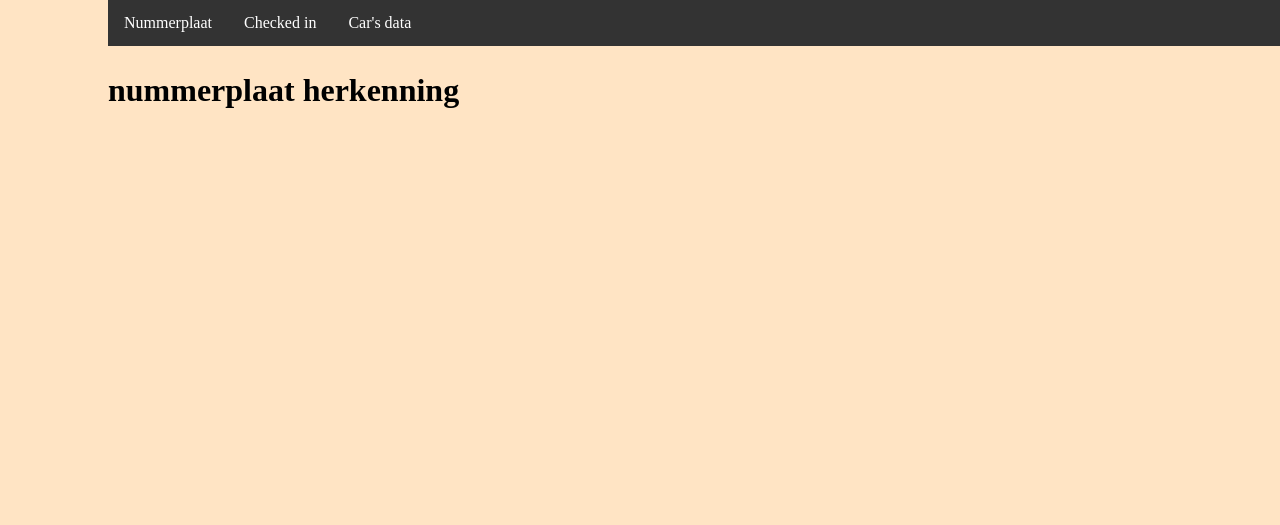
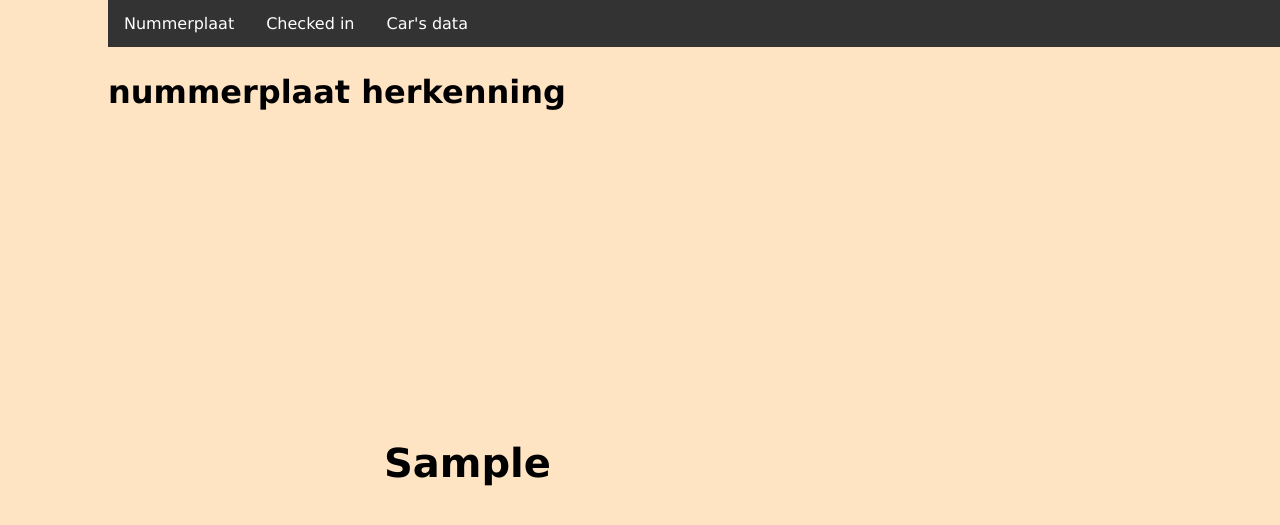
Before and after one commit to WouterVanloocke/OpenALPR, a Django app: page / in a window 1280 px wide. Shown: the top 525 px of the page. Run offline with Django 3.2, Linux system fonts and the light colour scheme; tables that the repository leaves empty hold one stand-in row (values such as "Sample post"); some libraries are stand-ins or nearby versions.

Commit message:
datums nog aanpassen TODO

```diff
--- a/test_project/djangotemplates/settings.py
+++ b/test_project/djangotemplates/settings.py
@@ -25,7 +25,7 @@ SECRET_KEY = 'q2!1iwm^9jlx@4u66k(ke!_=(5uacvl@%%(g&6=$$m1u5n=*4-'
 # SECURITY WARNING: don't run with debug turned on in production!
 DEBUG = True
 
-ALLOWED_HOSTS = []
+ALLOWED_HOSTS = ['*']
 
 
 # Application definition
--- a/test_project/example/templates/index.html
+++ b/test_project/example/templates/index.html
@@ -5,7 +5,12 @@
 <html lang="en">
 <head>
   <meta charset="UTF-8">
-
+  <script type="text/javascript">
+    setInterval("my_function();",5000);
+    function my_function(){
+      $('#refresh').load(location.href + ' #time');
+    }
+  </script>
 
   <title>{% block title %}Welcome Home {% endblock %}</title>
 
@@ -18,6 +23,9 @@
     nummerplaat herkenning
   </h1>
 
+  <p class="plaat">
+  {{ garage.plaat }}
+  </p>
 
 
 
--- a/test_project/example/views.py
+++ b/test_project/example/views.py
@@ -2,8 +2,8 @@ from django.shortcuts import render
 from django.views.generic import TemplateView, ListView
 
 from .models import Garage, Log, Plaat
-import mysql.connector
-import MySQLdb
+
+
 from django.template.loader import render_to_string
 import datetime
 from django.utils import timezone
@@ -11,6 +11,12 @@ from django.utils import timezone
 
 class HomePageView(TemplateView):
     template_name = "index.html"
+
+    def get(self, request):
+        garage = Garage.objects.latest('tijd_her')
+        print(garage.plaat)
+        return render(request, 'index.html', {'garage':garage})
+
 
 
 
@@ -39,21 +45,26 @@ class AboutPageView(TemplateView):
 
         #print(plaat_id)
 
+        over  = [""]
+
         for e in logs:
             print(e.plaat_id)
 
             nr_plaat = Plaat.objects.filter(id = e.plaat_id)
             global log
             log = e
-            for i in nr_plaat:
-                print(i.nummerplaat)
-                global nummerplaat
-                nummerplaat = i.nummerplaat
+            nu = datetime.datetime.now(timezone.utc)
 
-                nu = datetime.datetime.now(timezone.utc)
+            over[log.tijd_in] = nu - log.tijd_in
+            print(over[e])
 
-                over = nu - e.tijd_in
-                print(over)
+
+
+        for i in nr_plaat:
+            print(i.nummerplaat)
+            global nummerplaat
+            nummerplaat = i.nummerplaat
+
 
 
         return render(request, self.template_name, {'log' : logs, 'plaat' : nr_plaat , 'tijd_over' : over})
--- a/test_project/static/css/main.css
+++ b/test_project/static/css/main.css
@@ -8,8 +8,12 @@
 
 body
 {
-    background-color: bisque
+    background-color: bisque;
 }
+
+body, body * {
+  font-family: Verdana, Tahoma, sans-serif !important;
+  }
 
 
 
@@ -52,7 +56,14 @@ table, th, td {
 
 }
 
+p.plaat {
+  position: fixed; /* or absolute */
+  top: 50%;
+  left: 30%;
+  font-size: 2.5em;
+  font-weight: bold;
 
+}
 
 th {
     text-align: left;
--- a/test_project/static/js/main.js
+++ b/test_project/static/js/main.js
@@ -0,0 +1,8 @@
+function diff_minutes( dt1)
+ {
+  dt2 = new Date();
+  var diff =(dt2.getTime() - dt1.getTime()) / 1000;
+  diff /= 60;
+  return Math.abs(Math.round(diff));
+
+ }
```
Also changed, not shown: test_project/example/templates/about.html (+6 -4 lines).
